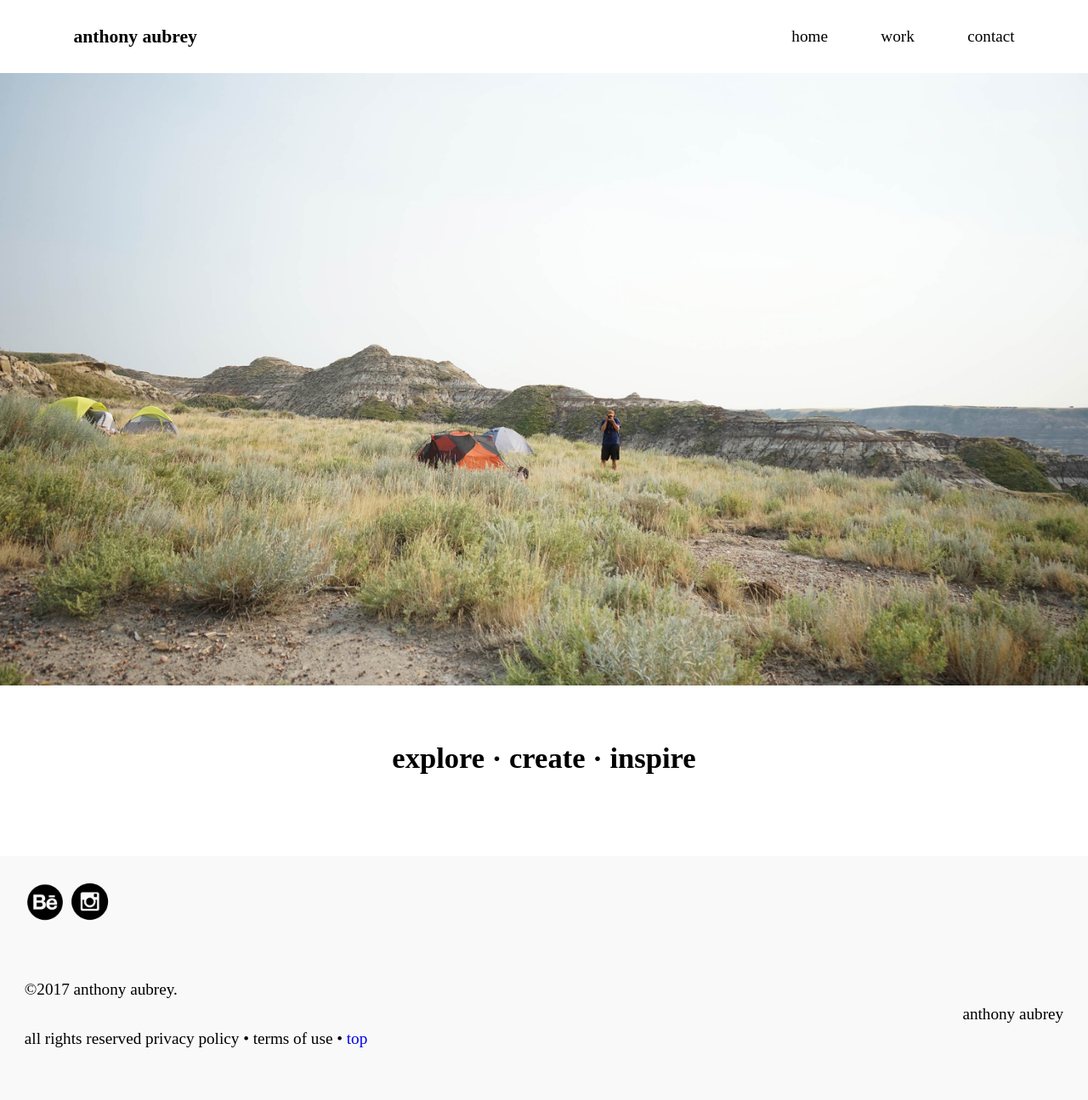
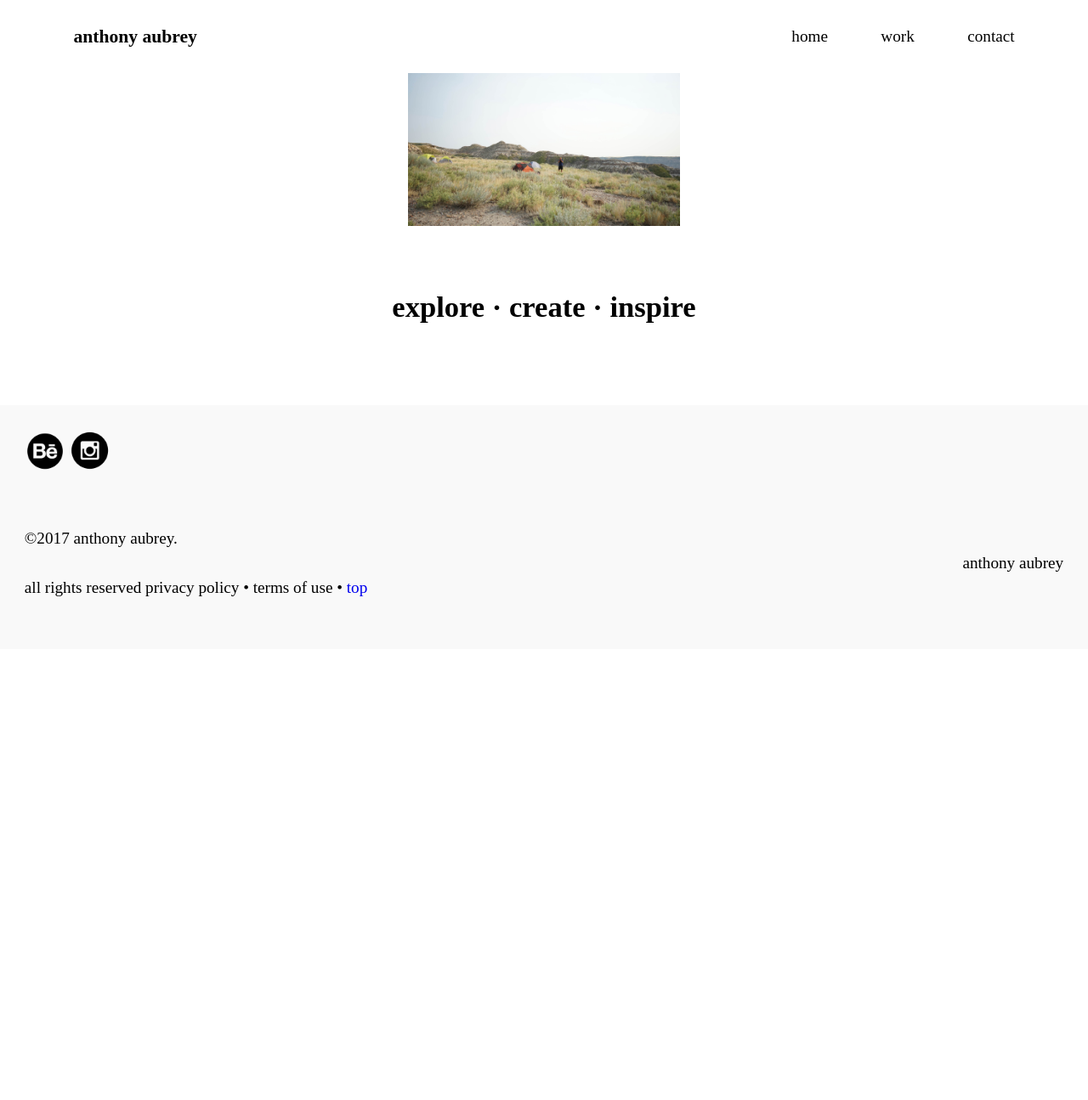
Before and after one commit to anthonyaubrey/portfolio, a Jekyll site: the page built from index.html, in a window 1280 px wide. Shown: the whole page at 85% size. Built offline with Jekyll 4.4.1, drawn with Linux system fonts in a browser that asks for light colours; after the commit the page ends 900 px from its top, so only the background shows below that.

Commit message:
Removed Span image on homepage

```diff
--- a/index.html
+++ b/index.html
@@ -4,7 +4,7 @@ layout: default
 
 <main role="main" id="main" class="text-center">
   <div>
-    <img class="img-flex"src="{{site.baseurl}}/img/bobexplore.jpg">
+    <img src="{{site.baseurl}}/img/bobexplore.jpg">
     <h1 class="island-2 wrapper">explore · create · inspire</h1>
     <p class="wrapper open-sans text-center pad-b"></p>
   </div>
```
